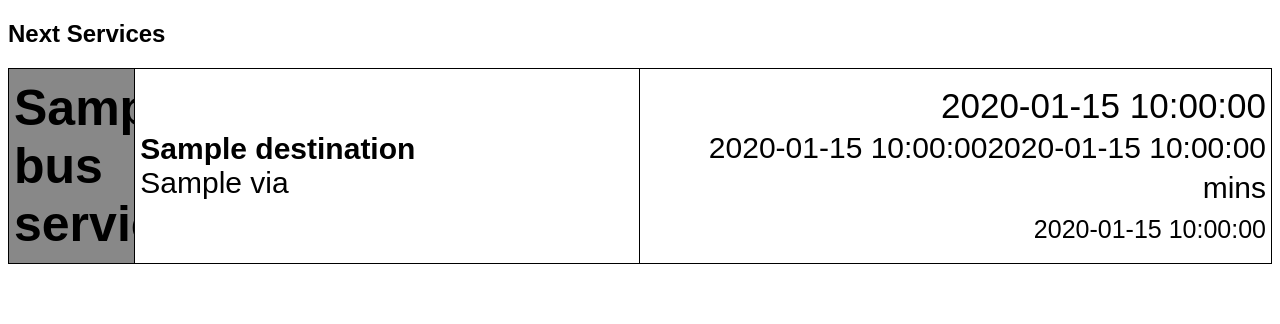
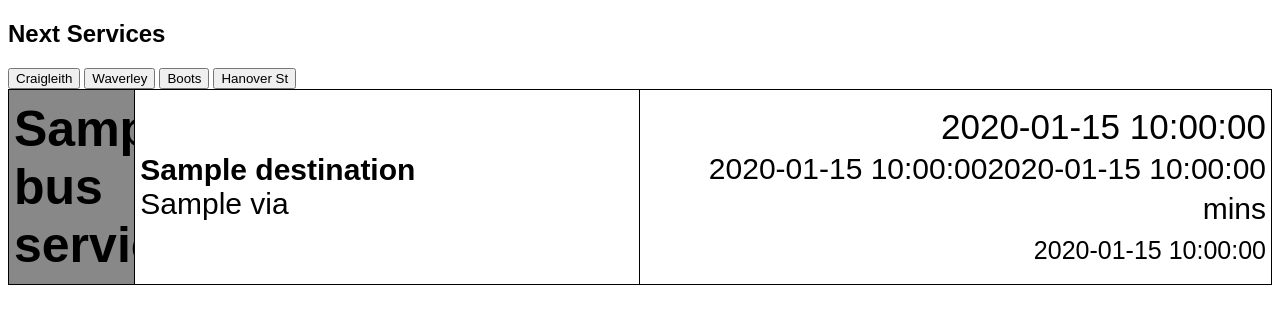
Before and after one commit to stuartgraham/LothianBus, a Python web app: template lothianbus/lambda/api_handler/templates/stopdetail.html in a window 1280 px wide. Shown: the top 324 px of the page. Run offline with Jinja, Linux system fonts and the light colour scheme; the template is opened without the code that fills it: most values are stand-ins (such as "Sample title", 1, 10 or a date in 2020).

Commit message:
Add buttons

```diff
--- a/lothianbus/lambda/api_handler/templates/stopdetail.html
+++ b/lothianbus/lambda/api_handler/templates/stopdetail.html
@@ -4,6 +4,11 @@
 
 {% block content %}
 <h2 font='Arial'>Next Services</h2>
+<button type="button1">Craigleith</button>
+<button type="button2">Waverley</button>
+<button type="button3">Boots</button>
+<button type="button4">Hanover St</button>
+<br>
     <table class="tg" style="width: 100%;table-layout: fixed;">
     <colgroup>
     <col style="width: 10%">
```
